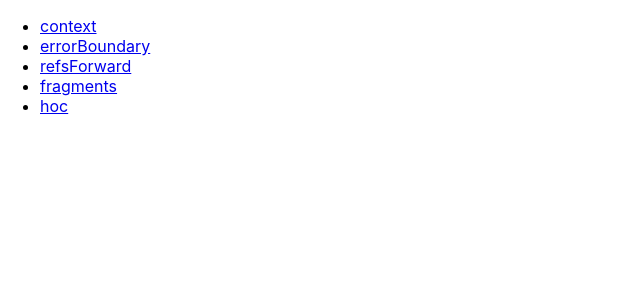
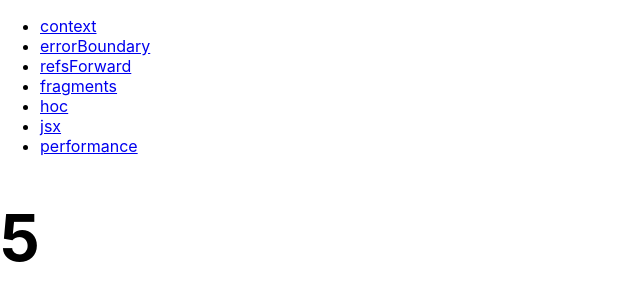
Before and after one commit to Charcliu/learn-react-series, a React (Create React App) app: page /performance in a window 1280 px wide. Shown: the top 300 px of the page, without its empty margins (0-640 px from the left). Built offline with nearby package versions, Linux system fonts and the light colour scheme.

Commit message:
feat: 深入JSX 和 性能优化

```diff
--- a/src/App.tsx
+++ b/src/App.tsx
@@ -7,6 +7,8 @@ const ErrorBoundary = loadable(() => import('@errorboundary/index'), { fallback:
 const RefsForWard = loadable(() => import('@/refs/index'), { fallback: <h1>loading</h1> });
 const Fragments = loadable(() => import('@/fragments/index'), { fallback: <h1>loading</h1> });
 const Hoc = loadable(() => import('@/hoc/index'), { fallback: <h1>loading</h1> });
+const Jsx = loadable(() => import('@/jsx/index'), { fallback: <h1>loading</h1> });
+const Performance = loadable(() => import('@/performance/index'), { fallback: <h1>loading</h1> });
 
 function App() {
   return (
@@ -28,6 +30,12 @@ function App() {
           <li>
             <Link to="/hoc">hoc</Link>
           </li>
+          <li>
+            <Link to="/jsx">jsx</Link>
+          </li>
+          <li>
+            <Link to="/performance">performance</Link>
+          </li>
         </ul>
         <Switch>
           <Route path="/context">
@@ -45,6 +53,12 @@ function App() {
           <Route path="/hoc">
             <Hoc></Hoc>
           </Route>
+          <Route path="/jsx">
+            <Jsx></Jsx>
+          </Route>
+          <Route path="/performance">
+            <Performance></Performance>
+          </Route>
         </Switch>
       </div>
     </Router>
--- /dev/null
+++ b/src/jsx/index.tsx
@@ -0,0 +1,47 @@
+import React from 'react';
+
+/**
+ * JSX中使用点语法
+ */
+const MyComponents = {
+  DatePicker: function DatePicker(props: any) {
+    return <div>Imagine a {props.color} datepicker here.</div>;
+  },
+};
+
+/**
+ * 属性展开
+ * @param props
+ * @returns
+ */
+const Button = (props: any) => {
+  const { kind, ...other } = props;
+  const className = kind === 'primary' ? 'PrimaryButton' : 'SecondaryButton';
+  // kind属性安全保留，其他属性通过other传递下去
+  return <button className={className} {...other} />;
+};
+
+export default function JSX() {
+  return (
+    <h1>
+      <MyComponents.DatePicker color={1 + 2 + 3 + 4}></MyComponents.DatePicker>
+      {/* 字符串字面量 */}
+      <MyComponents.DatePicker color="blue"></MyComponents.DatePicker>
+      <MyComponents.DatePicker color={'blue'}></MyComponents.DatePicker>
+      <Button kind="primary" onClick={() => console.log('clicked!')}>
+        Hello World!
+      </Button>
+      {/* start */}
+      {/* 布尔类型、Null 以及 Undefined 将会忽略，如需渲染转义为字符串 */}
+      <div>{false}</div>
+      <div>{null}</div>
+      <div>{undefined}</div>
+      <div>{true}</div>
+      {/* end */}
+      {/* falsy值显示 */}
+      <div>{[].length && <div>{123}</div>}</div>
+      {/* 解决falsy值显示 */}
+      <div>{[].length > 0 && <div>{123}</div>}</div>
+    </h1>
+  );
+}
--- /dev/null
+++ b/src/performance/index.tsx
@@ -0,0 +1,49 @@
+import React, { useState, useEffect, useRef } from 'react';
+
+class Component extends React.Component<any> {
+  constructor(props: any) {
+    super(props);
+  }
+
+  /**
+   * 优化渲染，只有在奇数时渲染
+   * @param nextProps
+   * @param nextState
+   * @returns
+   * React已经封装好了PureComponent，进行浅比较已决定是否更新渲染
+   */
+  shouldComponentUpdate(nextProps: any, nextState: any) {
+    console.log('--- start ---');
+    console.log(nextProps, nextState);
+    console.log('--- end ---');
+
+    if (nextProps.content % 2 !== 0) {
+      return true;
+    }
+    return false;
+  }
+
+  render() {
+    return <h1>{this.props.content}</h1>;
+  }
+}
+
+export default function Performance() {
+  const [number, setNumber] = useState<number>(1);
+  const timer = useRef<any>();
+
+  useEffect(() => {
+    timer.current = setInterval(() => {
+      setNumber(number + 1);
+    }, 1000);
+    return () => {
+      clearInterval(timer.current);
+    };
+  }, [number]);
+
+  return (
+    <h1>
+      <Component content={number}></Component>
+    </h1>
+  );
+}
```
Also changed, not shown: src/jsx/doc/README.md (added), src/performance/doc/README.md (added).
